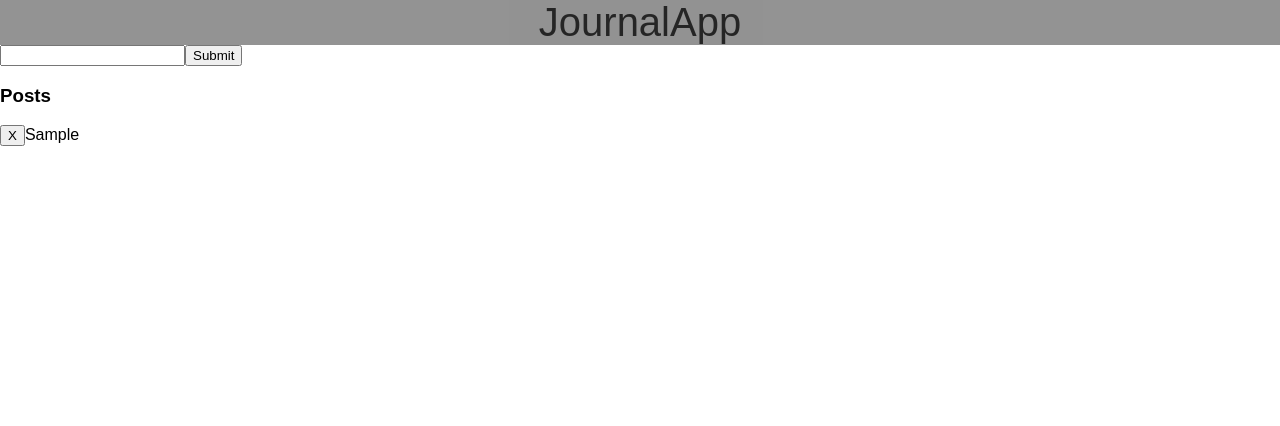
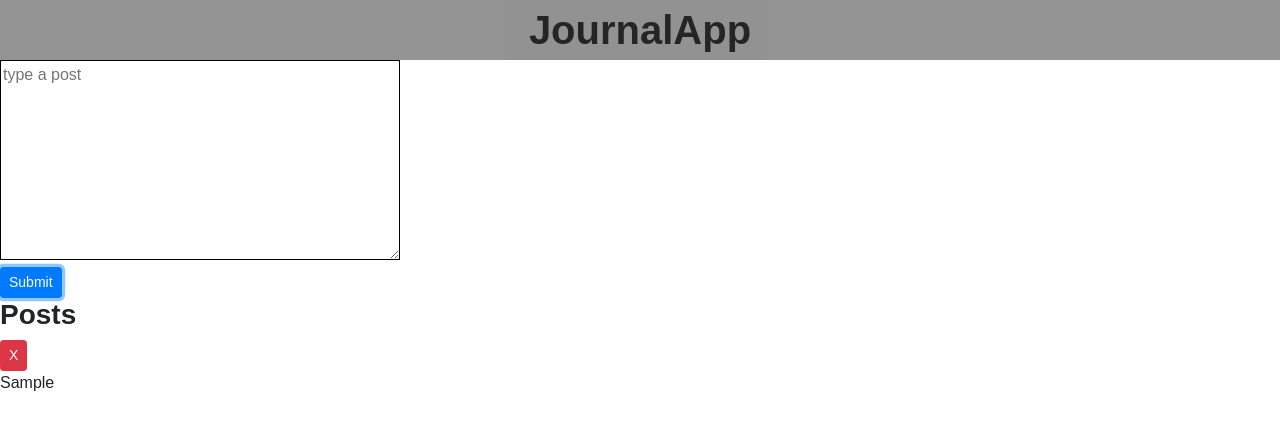
Before and after one commit to sccheah/BlogApp, a React (Create React App) app in the folder client/journal-app/: page / in a window 1280 px wide. Both pictures are taken after typing "Sample" into the empty fields and a click on the input "Submit". Shown: the top 426 px of the page. Built offline with nearby package versions, Linux system fonts and the light colour scheme; no server answers.

Commit message:
include Bootstrap in project

```diff
--- a/client/journal-app/package.json
+++ b/client/journal-app/package.json
@@ -3,9 +3,11 @@
   "version": "0.1.0",
   "private": true,
   "dependencies": {
+    "bootstrap": "^4.1.3",
     "react": "^16.5.2",
     "react-dom": "^16.5.2",
     "react-scripts": "1.1.5",
+    "reactstrap": "^6.4.0",
     "uuid": "^3.3.2"
   },
   "scripts": {
--- a/client/journal-app/src/components/AddPost.js
+++ b/client/journal-app/src/components/AddPost.js
@@ -28,11 +28,18 @@ class AddPost extends Component {
   }
 
   render() {
+    let inputStyle = {
+      'height': '200px',
+      'width': '400px',
+      'border': 'solid 1px black'
+    }
+
     return (
       <div>
         <form onSubmit={this.handleSubmit.bind(this)}>
-          <input type="text" ref="post" />
-          <input type="submit" value="Submit" />
+          <textarea type="text" ref="post" style={inputStyle} placeholder="type a post"/>
+          <br />
+          <input className="btn btn-primary btn-sm" type="submit" value="Submit" />
         </form>
       </div>
     );
--- a/client/journal-app/src/components/Header.js
+++ b/client/journal-app/src/components/Header.js
@@ -13,7 +13,7 @@ class Header extends Component {
 
     return (
       <header style={headerStyle}>
-        JournalApp
+        <strong>JournalApp</strong>
       </header>
     );
   }
--- a/client/journal-app/src/components/PostItem.js
+++ b/client/journal-app/src/components/PostItem.js
@@ -1,17 +1,24 @@
 import React, { Component } from 'react';
+import { Button } from 'reactstrap';
 
 // displays a single post's content
 class PostItem extends Component {
-
   deletePost(post) {
     this.props.onDelete(post);
   }
 
   render() {
+    let pstyle = {
+      'wordWrap': 'break-word'
+    };
+
     return (
       <div>
-        <button onClick={this.deletePost.bind(this, this.props.post)}>X</button>
-        {this.props.post.content}
+        <Button className="btn btn-danger btn-sm" onClick={this.deletePost.bind(this, this.props.post)}>X</Button>
+        <div>
+          <p style={pstyle}>{this.props.post.content}</p>
+        </div>
+
       </div>
     );
   }
--- a/client/journal-app/src/components/Posts.js
+++ b/client/journal-app/src/components/Posts.js
@@ -20,7 +20,7 @@ class Posts extends Component {
 
     return (
       <div>
-        <h3>Posts</h3>
+        <h3><strong>Posts</strong></h3>
         {postItems}
       </div>
     );
--- a/client/journal-app/src/index.js
+++ b/client/journal-app/src/index.js
@@ -1,5 +1,6 @@
 import React from 'react';
 import ReactDOM from 'react-dom';
+import 'bootstrap/dist/css/bootstrap.min.css';
 import './index.css';
 import App from './App';
 import registerServiceWorker from './registerServiceWorker';
--- a/package.json
+++ b/package.json
@@ -6,7 +6,7 @@
   "scripts": {
     "start": "node server.js",
     "server": "nodemon server.js",
-    "client": "npm start --prefix client",
+    "client": "npm start --prefix client/journal-app",
     "dev": "concurrently \"npm run server\" \"npm run client\""
   },
   "repository": {
```
Also changed, not shown: 1 other file (tests, documents, lock files or other folders).
